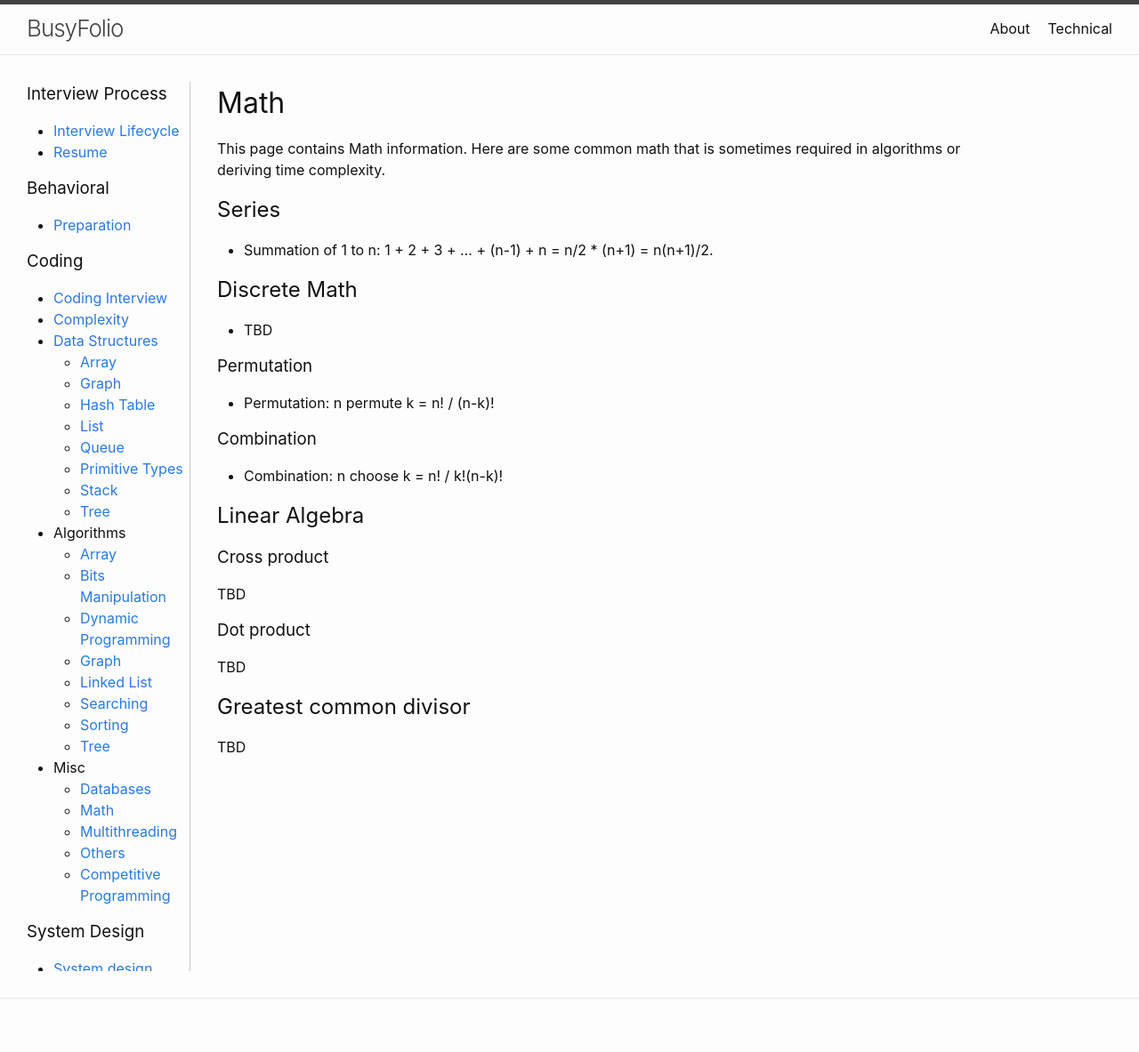
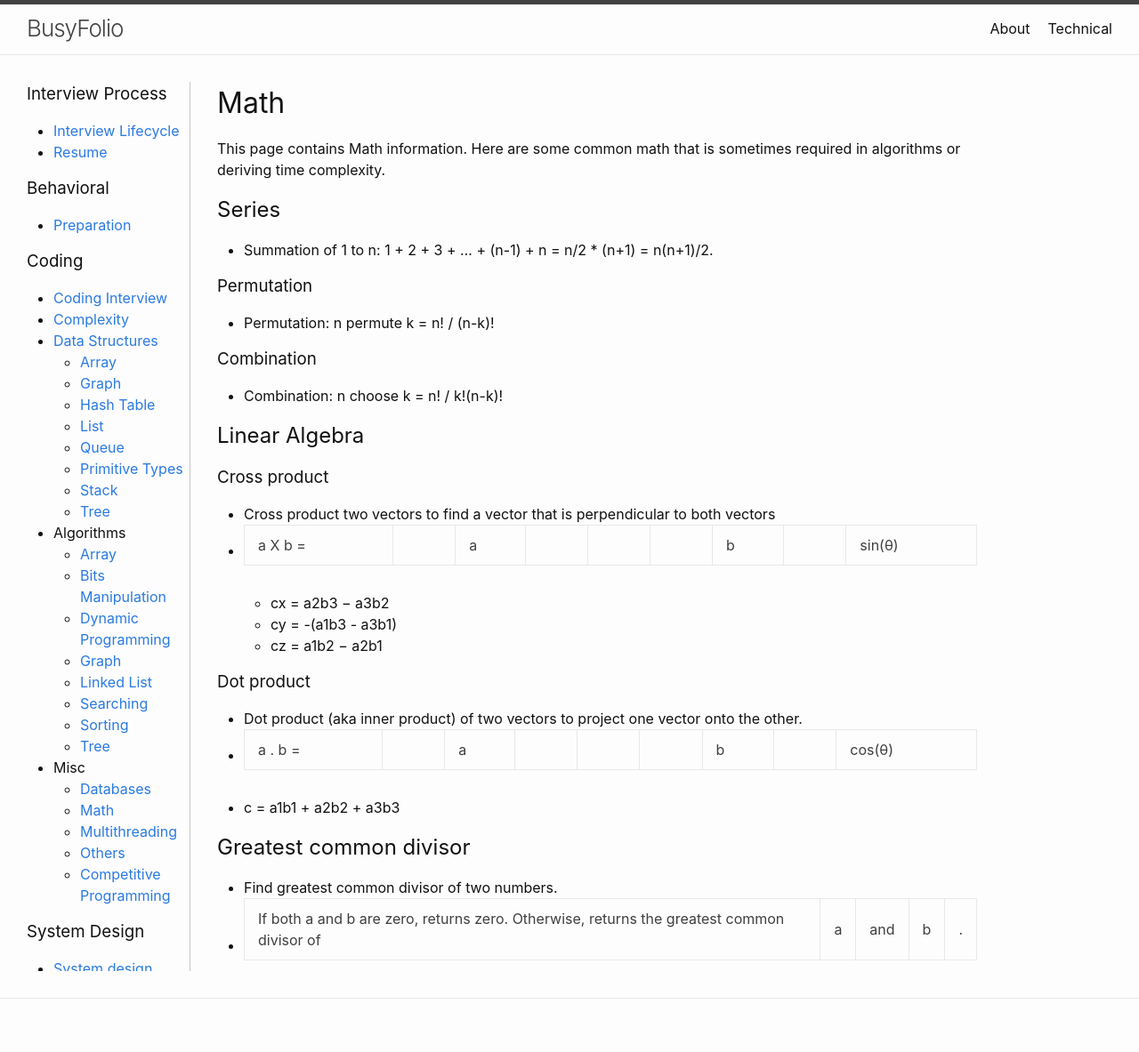
Before and after one commit to bzthin/bzthin.github.io, a Jekyll site: the page built from pages/technical/coding/misc/math.md, in a window 1280 px wide. Shown: the whole page at 89% size. Built offline with Jekyll 4.4.1, drawn with Linux system fonts in a browser that asks for light colours.

Commit message:
updated misc

```diff
--- a/pages/technical/coding/misc/math.md
+++ b/pages/technical/coding/misc/math.md
@@ -10,8 +10,6 @@ This page contains Math information. Here are some common math that is sometimes
 ## Series
 - Summation of 1 to n: 1 + 2 + 3 + ... + (n-1) + n = n/2 * (n+1) = n(n+1)/2.
 
-## Discrete Math
-- TBD
 
 ### Permutation
 - Permutation: n permute k = n! / (n-k)!
@@ -19,13 +17,22 @@ This page contains Math information. Here are some common math that is sometimes
 ### Combination
 - Combination: n choose k = n! / k!(n-k)!
 
+
 ## Linear Algebra
 ### Cross product
-TBD
+- Cross product two vectors to find a vector that is perpendicular to both vectors
+- a X b = ||a|| ||b|| sin(θ)
+  - cx = a2b3 − a3b2
+  - cy = -(a1b3 - a3b1)
+  - cz = a1b2 − a2b1
 
 ### Dot product
-TBD
+- Dot product (aka inner product) of two vectors to project one vector onto the other.
+- a . b = ||a|| ||b|| cos(θ)
+- c = a1b1 + a2b2 + a3b3
 
 
 ## Greatest common divisor
-TBD
+- Find greatest common divisor of two numbers.
+- If both a and b are zero, returns zero. Otherwise, returns the greatest common divisor of |a| and |b|.
+- C++ STL [gcd](https://en.cppreference.com/w/cpp/numeric/gcd)
```
Also changed, not shown: pages/technical/coding/misc/databases.md (+5 -0 lines), pages/technical/coding/misc/multithreading.md (+0 -7 lines), pages/technical/coding/misc/others.md (+8 -0 lines).
